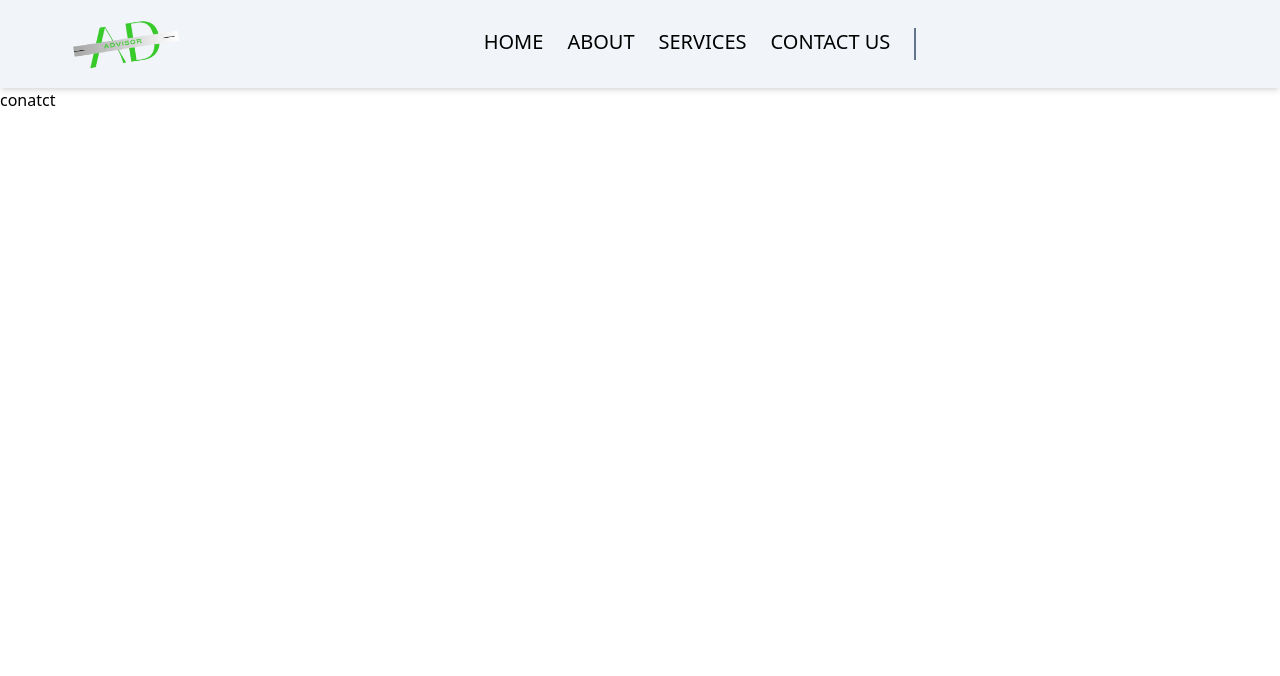
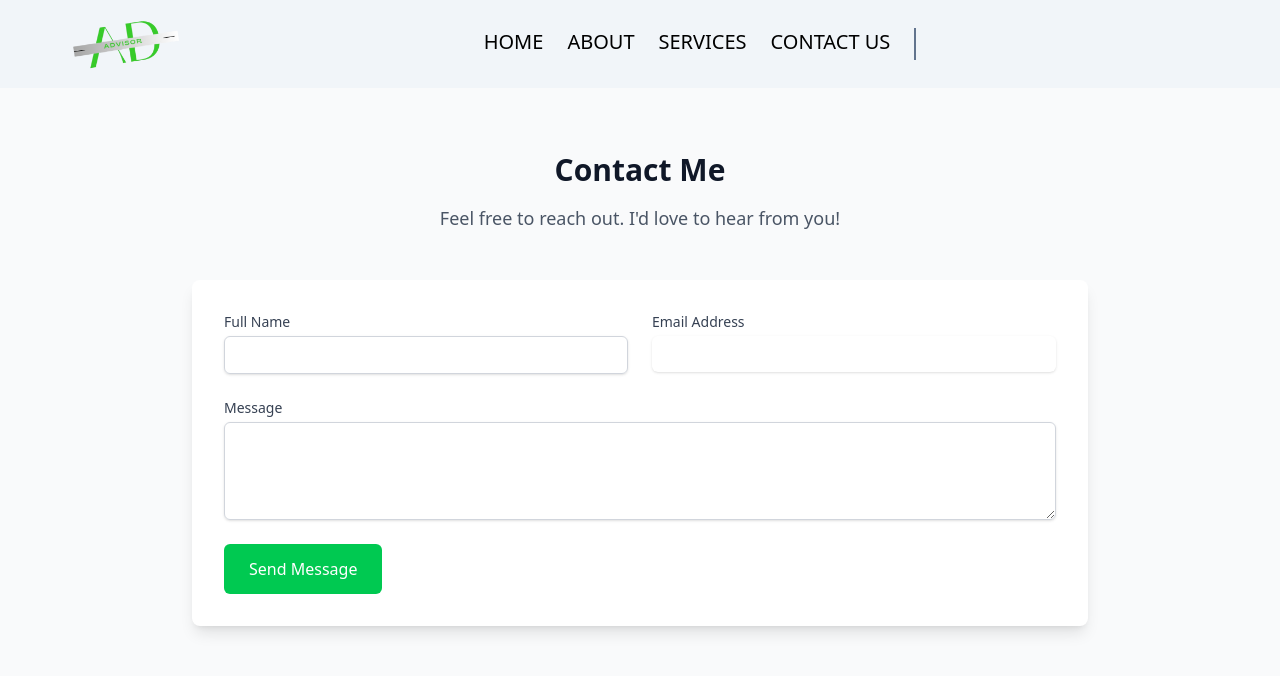
Before and after one commit to swasty-jay/Advisor, a React (Vite) app: page /contact in a window 1280 px wide. Shown: the top 676 px of the page. Built offline with nearby package versions, Linux system fonts and the light colour scheme.

Commit message:
adding contact page

```diff
--- a/src/Components/Card.jsx
+++ b/src/Components/Card.jsx
@@ -30,8 +30,8 @@ function Card() {
             onClick={() => setActiveId(item.id)}
             className={`flex flex-col items-start p-4 sm:p-6 border border-gray-100 cursor-pointer transition ${
               activeId === item.id
-                ? "bg-green-500 hover:bg-green-600 text-white"
-                : "bg-white"
+                ? "bg-green-500  text-white"
+                : "bg-white hover:bg-green-500 hover:text-white"
             }`}
           >
             <div
--- a/src/Components/Carousel.jsx
+++ b/src/Components/Carousel.jsx
@@ -3,13 +3,6 @@ import "react-lazy-load-image-component/src/effects/blur.css";
 import { useState } from "react";
 
 const slides = [
-  {
-    id: 1,
-    title: "Why Our Consulting",
-    description:
-      "Lorem ipsum dolor sit amet, consectetur adi pisi cing elit, sed do eiusmod tempor exercitationemut labore. Love life’s sweetest reward Let it flow it floats back to you.",
-    img: "/src/assets/bg.jpg",
-  },
   {
     id: 2,
     title: "Investment Planning",
@@ -21,20 +14,20 @@ const slides = [
 
 const sections = [
   {
-    id: 1,
+    id: 3,
     title: "Retirement",
     description:
       "Lorem ipsum dolor sit amet, consectetur adi pisi cing elit, sed do eiusmod tempor exercitationemut labore. Love life’s sweetest reward Let it flow it floats back to you.",
     img: "/src/assets/bg.jpg",
-    imgFirst: true, // Image on the left
+    imgFirst: true, // Image on the right
   },
   {
-    id: 2,
+    id: 4,
     title: "Wealth Management",
     description:
       "Lorem ipsum dolor sit amet, consectetur adi pisi cing elit, sed do eiusmod tempor exercitationemut labore. Love life’s sweetest reward Let it flow it floats back to you.",
     img: "/src/assets/bg.jpg",
-    imgFirst: false, // Image on the right
+    imgFirst: true, // Image on the right
   },
 ];
 
@@ -49,7 +42,18 @@ function Carousel() {
   };
 
   return (
-    <div className="flex flex-col items-center justify-center py-12 space-y-12">
+    <>
+      <div className=" text-center py-12 grid grid-cols-1">
+        <h1 className="font-bold text-5xl   text-green-600">
+          WHY OUR CONSULTING?
+        </h1>
+        <br />
+        <p className="text-gray-600 font-sans">
+          Lorem ipsum dolor sit amet consectetur adipisicing elit. Labore
+          recusandae iure molestias.
+        </p>
+      </div>
+      <div className="flex flex-col items-center justify-center px-4 py-12 space-y-12">
         {/* All content (sections + slides) */}
         <div className="w-full">
           {allContent.map(
@@ -112,6 +116,7 @@ function Carousel() {
           ))}
         </div>
       </div>
+    </>
   );
 }
 
--- a/src/Components/Contact.jsx
+++ b/src/Components/Contact.jsx
@@ -1,5 +1,147 @@
+import { useState } from "react";
+
 function Contact() {
-  return <div>conatct</div>;
+  const [activeId, setActiveId] = useState(1);
+  const [currentPage, setCurrentPage] = useState(1);
+
+  const [formData, setFormData] = useState({
+    name: "",
+    email: "",
+    message: "",
+  });
+  const [errors, setErrors] = useState({
+    name: "",
+    email: "",
+    message: "",
+  });
+
+  const handleInputChange = (e) => {
+    const { name, value } = e.target;
+    setFormData({
+      ...formData,
+      [name]: value,
+    });
+  };
+
+  const handleSubmit = (e) => {
+    e.preventDefault();
+
+    // Basic form validation
+    const newErrors = {};
+    if (!formData.name) {
+      newErrors.name = "Name is required";
+    }
+
+    if (!formData.email) {
+      newErrors.email = "Email is required";
+    } else if (
+      !/^[a-zA-Z0-9._%+-]+@[a-zA-Z0-9.-]+\.[a-zA-Z]{2,}$/.test(formData.email)
+    ) {
+      newErrors.email = "Please enter a valid email address";
+    } else if (/[^a-zA-Z0-9@._+-]/.test(formData.email)) {
+      newErrors.email = "Email contains invalid characters";
+    }
+
+    if (!formData.message) {
+      newErrors.message = "Message is required";
+    }
+
+    setErrors(newErrors);
+
+    if (Object.keys(newErrors).length === 0) {
+      // Proceed with form submission (e.g., sending an email or API request)
+      console.log("Form submitted", formData);
+    }
+  };
+
+  return (
+    <div className="bg-gray-50 py-10 sm:py-16 px-4 sm:px-6 lg:px-8">
+      <div className="max-w-7xl mx-auto text-center">
+        <h2 className="text-3xl font-semibold text-gray-900">Contact Me</h2>
+        <p className="mt-4 text-lg text-gray-600">
+          Feel free to reach out. I'd love to hear from you!
+        </p>
+      </div>
+
+      <div className="mt-12 max-w-4xl mx-auto bg-white p-8 shadow-lg rounded-lg">
+        <form onSubmit={handleSubmit} method="POST">
+          <div className="grid grid-cols-1 sm:grid-cols-2 gap-6">
+            <div>
+              <label
+                htmlFor="name"
+                className="block text-sm font-medium text-gray-700"
+              >
+                Full Name
+              </label>
+              <input
+                type="text"
+                name="name"
+                id="name"
+                required
+                value={formData.name}
+                onChange={handleInputChange}
+                className="mt-1 block w-full px-4 py-2 border border-gray-300 rounded-md shadow-sm focus:ring-green-500 focus:border-green-500 sm:text-sm"
+              />
+              {errors.name && (
+                <p className="text-sm text-red-500">{errors.name}</p>
+              )}
+            </div>
+
+            <div>
+              <label
+                htmlFor="email"
+                className="block text-sm font-medium text-gray-700"
+              >
+                Email Address
+              </label>
+              <input
+                type="email"
+                name="email"
+                id="email"
+                required
+                value={formData.email}
+                onChange={handleInputChange}
+                className="mt-1 block w-full px-4 py-2 border-0.5 border-gray-300 rounded-md shadow-sm focus:ring-green-500 focus:border-green-500 sm:text-sm"
+              />
+              {errors.email && (
+                <p className="text-sm text-red-500">{errors.email}</p>
+              )}
+            </div>
+          </div>
+
+          <div className="mt-6">
+            <label
+              htmlFor="message"
+              className="block text-sm font-medium text-gray-700"
+            >
+              Message
+            </label>
+            <textarea
+              id="message"
+              name="message"
+              rows="4"
+              required
+              value={formData.message}
+              onChange={handleInputChange}
+              className="mt-1 block w-full px-4 py-2 border border-gray-300 rounded-md shadow-sm focus:ring-green-500 focus:border-green-500 sm:text-sm"
+            ></textarea>
+            {errors.message && (
+              <p className="text-sm text-red-500">{errors.message}</p>
+            )}
+          </div>
+
+          <div className="mt-6">
+            <button
+              type="submit"
+              className="w-full sm:w-auto inline-flex justify-center py-3 px-6 border border-transparent text-base font-medium rounded-md text-white bg-green-500 hover:bg-green-600 focus:outline-none focus:ring-2 focus:ring-offset-2 focus:ring-green-500"
+            >
+              Send Message
+            </button>
+          </div>
+        </form>
+      </div>
+    </div>
+  );
 }
 
 export default Contact;
--- a/src/Pages/Info.jsx
+++ b/src/Pages/Info.jsx
@@ -3,6 +3,7 @@ import {
   LazyLoadImage,
 } from "react-lazy-load-image-component";
 import "react-lazy-load-image-component/src/effects/blur.css";
+import { Link } from "react-router-dom";
 
 function Info() {
   return (
@@ -21,9 +22,11 @@ function Info() {
               Lorem ipsum dolor sit amet, consectetur adipiscing elit. Aenean
               bibendum nec risus et suscipit Curabitur metus ipsum.
             </p>
-            <button className="mt-4 border-2 border-black text-black px-6 py-2 rounded-full font-semibold hover:bg-black hover:text-white transition">
-              READ MORE
-            </button>
+            <Link to={"/about"}>
+              <button className="mt-4 border-2 border-black text-black px-6 py-2 rounded-full font-semibold hover:bg-black hover:text-white transition">
+                READ MORE
+              </button>
+            </Link>
           </div>
 
           {/* Right Image Section with Lazy Loading */}
```
Lines whose indentation alone changed are shown as unchanged.
